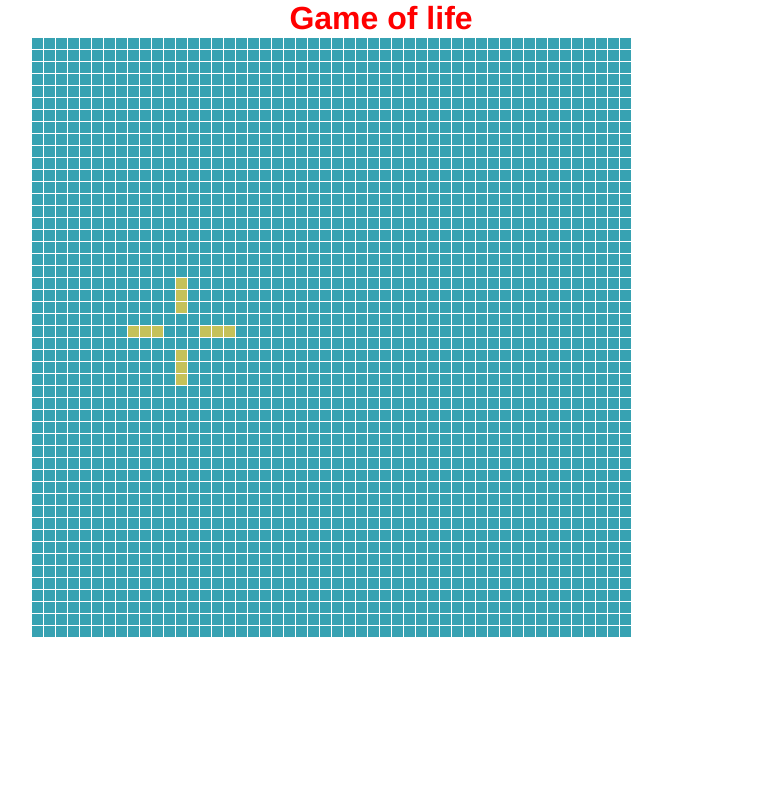
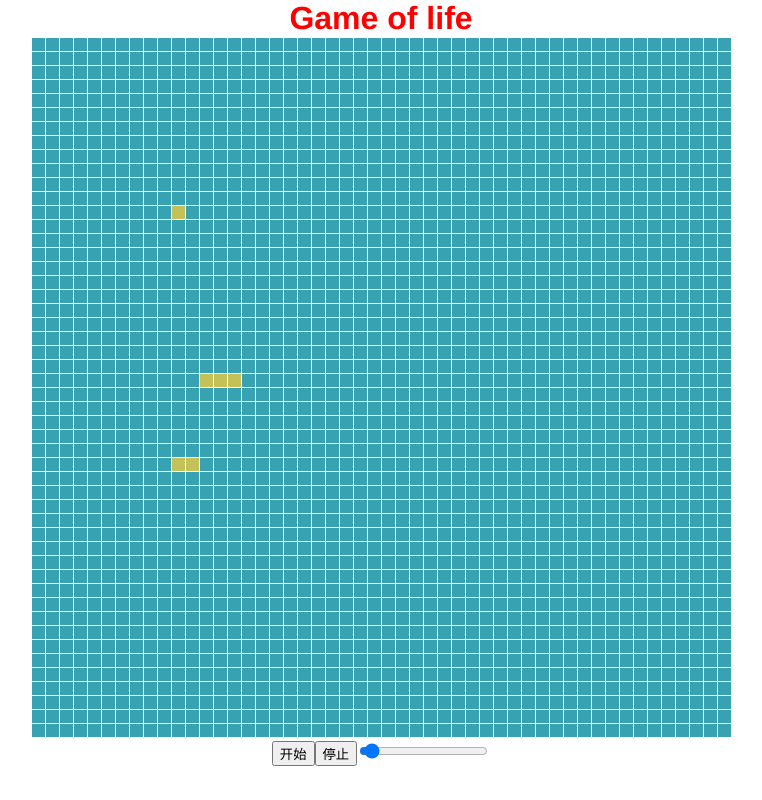
Before and after one commit to fantasticZhang/GameOfLife, a Vue app: page / in a window 1280 px wide. Shown: the whole page, without its empty margins (259-1021 px from the left). Built offline with nearby package versions, Linux system fonts and the light colour scheme.

Commit message:
完成自定义初试状态

```diff
--- a/src/components/GamePanel.vue
+++ b/src/components/GamePanel.vue
@@ -1,14 +1,43 @@
 <template>
-  <canvas id="gamePanel" width="700" height="700">
+  <div>
+    <canvas ref="gamePanel" id="gamePanel" width="700" height="700" @click="getPosition">
+    </canvas>
+    <br>
+    <button @click="startAnimation">
+      开始
+    </button>
+    <button @click="stopAnimation">
+      停止
+    </button>
+    <input type="range" id="animationSpeed" v-model="animationSpeed" value="0.5" min="0.1" max="10" step="0.1">
 
-  </canvas>
+  </div>
 </template>
 <script>
   import Game from '../game';
   export default{
     data() {
       return {
-        gamePanel: ''
+        gamePanel: '',
+        animationSpeed: .5,
+      }
+    },
+    methods: {
+      getPosition: function ($event) {
+        let rect = this.$refs['gamePanel'].getBoundingClientRect();
+        let currentPosition = {
+          x: event.clientX - rect.left,
+          y: event.clientY - rect.top
+        };
+        ;
+        this.gamePanel.setPosition(currentPosition);
+        //  this.gamePanel.startAnimation(1);
+      },
+      startAnimation(){
+          this.gamePanel.startAnimation(.5);
+      },
+      stopAnimation(){
+          this.gamePanel.stopAnimation();
       }
     },
     mounted: function () {
@@ -16,7 +45,10 @@
         'canvasId': 'gamePanel',
         'widthNumber': 50,
         'heightNumber': 50,
+        'initLive': [[10, 30], [11, 30], [12, 24], [13, 24], [14, 24], [10, 12]]
       });
+      this.gamePanel.init();
+      //setInterval(this.gamePanel.update(),1000);
     }
   }
 </script>
--- a/src/game.js
+++ b/src/game.js
@@ -14,7 +14,9 @@ export default function (param) {
   console.log(canvas);
   let context = canvas.getContext('2d');
   let cellWidth;
-  let cellHeight
+  let cellHeight;
+
+  let canvasInterval;
 
   // 初始化二维数组
   let initState = new Array();
@@ -25,17 +27,12 @@ export default function (param) {
     }
   }
 
-  let init = function () {
-    let canvasWidth = 600;
-    let canvasHeight = 600;
-    // let canvasWidth = canvas.width;
-    // let canvasHeight = canvas.height;
+  this.init = function () {
+    let canvasWidth = canvas.width;
+    let canvasHeight = canvas.height;
     console.log(canvasHeight, canvasWidth);
     cellWidth = canvasWidth / widthNumber;
-    cellHeight = canvasHeight / heightNumber;
-    context.fillStyle = '#37A2B2';
-    context.fillRect(0, 0, canvasWidth, canvasHeight);
-
+    cellHeight = canvasHeight / heightNumber
 
     // 画出小放格子
     context.lineWidth = 1;
@@ -57,10 +54,32 @@ export default function (param) {
     context.fillStyle = '#C5C159';
     initLive.forEach(item => {
       initState[item[0]][item[1]] = 1;
-      context.fillRect(item[0] * cellWidth + 1, item[1] * cellHeight + 1, cellWidth - 1, cellHeight - 1)
     });
-    console.log(initState);
+
+    drawCanvas();
   };
+
+  this.setPosition = function (position) {
+    let x = Math.floor(position.x/cellWidth);
+    let y = Math.floor(position.y/cellHeight);
+    initState[x][y] = 1;
+    drawCanvas();
+  }
+  let drawCanvas = function () {
+    // 绘制初试画布状态
+    for (let index = 0; index < initState.length; index++) {
+      for (let subIndex = 0; subIndex < initState[index].length; subIndex++) {
+        context.clearRect(index * cellWidth + 1, subIndex * cellHeight + 1, cellWidth - 1, cellHeight - 1);
+        if (initState[index][subIndex] === 0) {
+          context.fillStyle = '#37A2B2';
+          context.fillRect(index * cellWidth + 1, subIndex * cellHeight + 1, cellWidth - 1, cellHeight - 1);
+        }else{
+          context.fillStyle = '#C5C159';
+          context.fillRect(index * cellWidth + 1, subIndex * cellHeight + 1, cellWidth - 1, cellHeight - 1);
+        }
+      }
+    }
+  }
 
   let aliveCount = function (x, y) {
     let aliveCount = 0;
@@ -106,10 +125,8 @@ export default function (param) {
     for (let index = 0; index < initState.length; index++) {
       for (let subIndex = 0; subIndex < initState[index].length; subIndex++) {
         let aliveCounts = aliveCount(index, subIndex);
-        console.log(aliveCounts);
         if (aliveCounts === 3) {
           nextState[index][subIndex] = 1;
-          console.log('next', nextState[index][subIndex], index, subIndex);
         } else if (aliveCounts === 2) {
           nextState[index][subIndex] = initState[index][subIndex];
         } else {
@@ -119,21 +136,27 @@ export default function (param) {
     }
     initState = nextState;
 
+
     // 重新渲染页面
-    for (let index = 0; index < initState.length; index++) {
-      for (let subIndex = 0; subIndex < initState[index].length; subIndex++) {
-        context.clearRect(index * cellWidth + 1, subIndex * cellHeight + 1, cellWidth - 1, cellHeight - 1);
-        if (initState[index][subIndex] === 0) {
-          context.fillStyle = '#37A2B2';
-          context.fillRect(index * cellWidth + 1, subIndex * cellHeight + 1, cellWidth - 1, cellHeight - 1);
-        }else{
-          context.fillStyle = '#C5C159';
-          context.fillRect(index * cellWidth + 1, subIndex * cellHeight + 1, cellWidth - 1, cellHeight - 1);
-        }
-      }
-    }
+    drawCanvas();
   };
-  init();
 
-  setInterval(update,1000);
+  //开始执行动画
+  this.startAnimation = function (time) {
+    canvasInterval = setInterval(update,time*1000);
+  };
+  // init();
+
+  //停止执行动画
+  this.stopAnimation = function () {
+    clearInterval(canvasInterval);
+    // clearInterval(canvasInterval);
+  };
+
+  //下一步
+  this.nextAnimation = function () {
+    update();
+  };
+
+  // setInterval(update,1000);
 };
```
Also changed, not shown: src/components/ToolBar.vue (added, +7 -0 lines).
